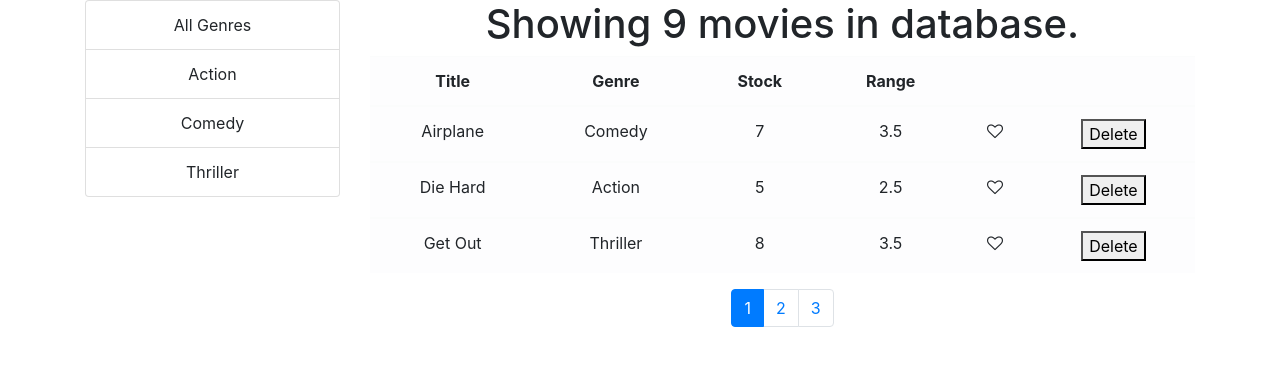
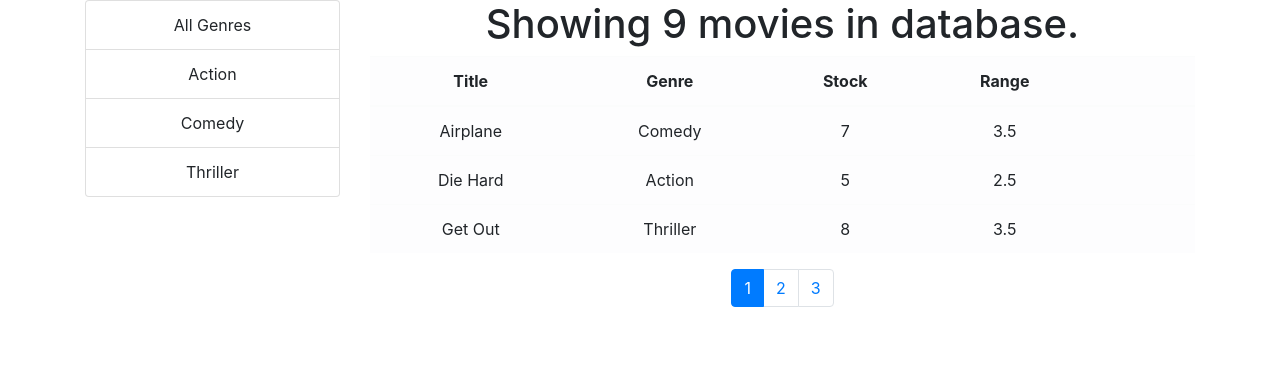
Before and after one commit to SincerelyBrittany/VidlyProject, a React (Create React App) app: page / in a window 1280 px wide. Shown: the top 366 px of the page. Built offline with nearby package versions, Linux system fonts and the light colour scheme.

Commit message:
creates table bosy component

```diff
--- /dev/null
+++ b/src/Vidly/common/tableBody.jsx
@@ -0,0 +1,21 @@
+import React from "react";
+import Liked from "../common/like";
+import _ from "lodash";
+
+const TableBody = (props) => {
+  const { data, columns } = props;
+
+  return (
+    <tbody>
+      {data.map((item) => (
+        <tr>
+          {columns.map((column) => (
+            <td> {_.get(item, column.path)} </td>
+          ))}
+        </tr>
+      ))}
+    </tbody>
+  );
+};
+
+export default TableBody;
--- a/src/Vidly/components/moviesTable.jsx
+++ b/src/Vidly/components/moviesTable.jsx
@@ -1,6 +1,8 @@
 import React, { Component } from "react";
 import Movie from "./movie";
+import Liked from "../common/like";
 import TableHeader from "../common/tableHeader";
+import TableBody from "../common/tableBody";
 
 class MoviesTable extends Component {
   columns = [
@@ -8,7 +10,7 @@ class MoviesTable extends Component {
     { path: "genre.name", label: "Genre" },
     { path: "numberInStock", label: "Stock" },
     { path: "dailyRentalRate", label: "Range" },
-    { key: "like" },
+    { key: "like", content: <Liked /> },
     { key: "delete" },
   ];
 
@@ -34,7 +36,8 @@ class MoviesTable extends Component {
           sortColumn={sortColumn}
           onSort={onSort}
         />
-        {paginatedMovies.length !== 0 &&
+        <TableBody data={paginatedMovies} columns={this.columns} />
+        {/* {paginatedMovies.length !== 0 &&
           paginatedMovies.map((movie) => (
             <Movie
               key={movie._id}
@@ -43,7 +46,7 @@ class MoviesTable extends Component {
               onLiked={onhandleLikedButton}
               handleOnClick={onhandleDeleteButton}
             />
-          ))}
+          ))} */}
       </table>
     );
   }
```
